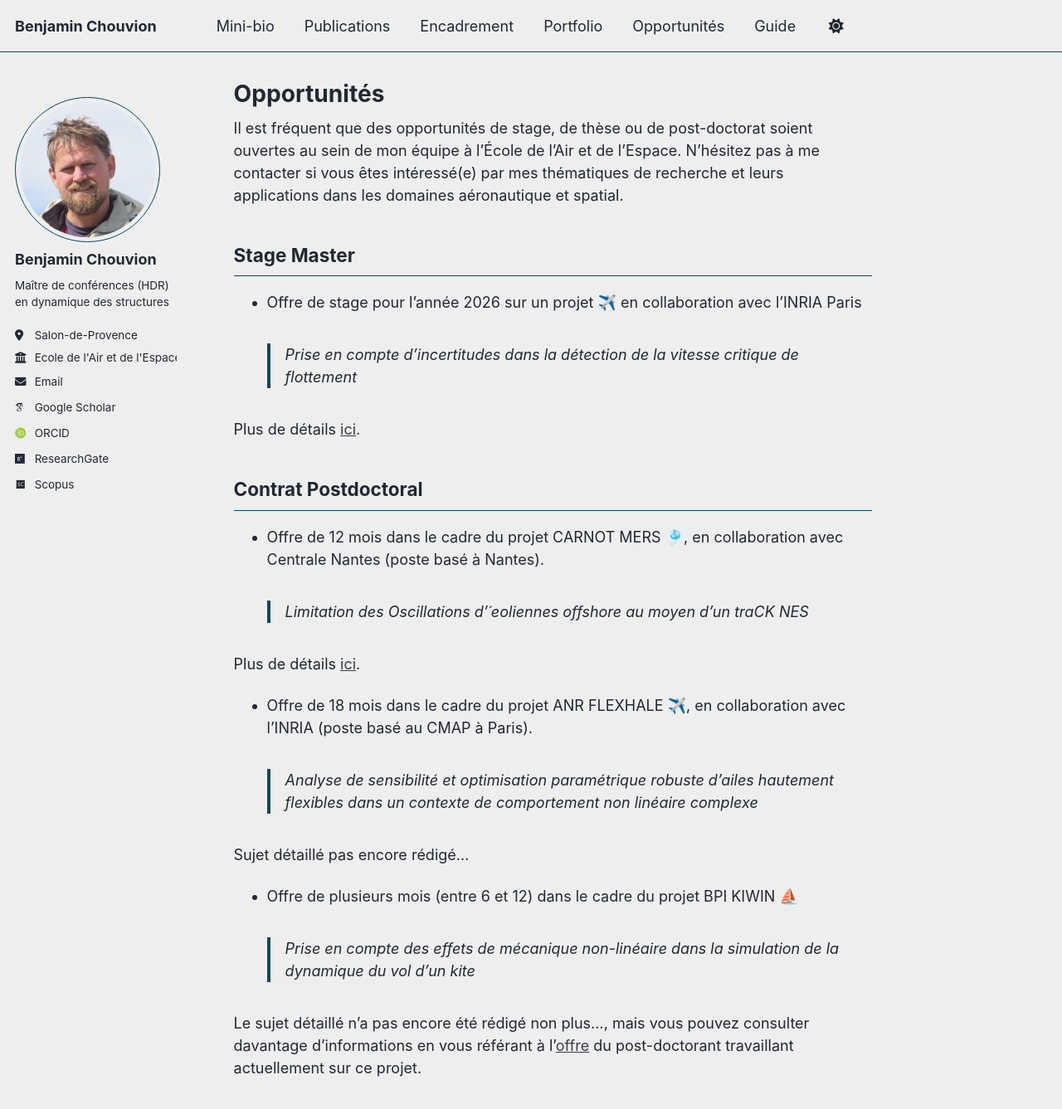
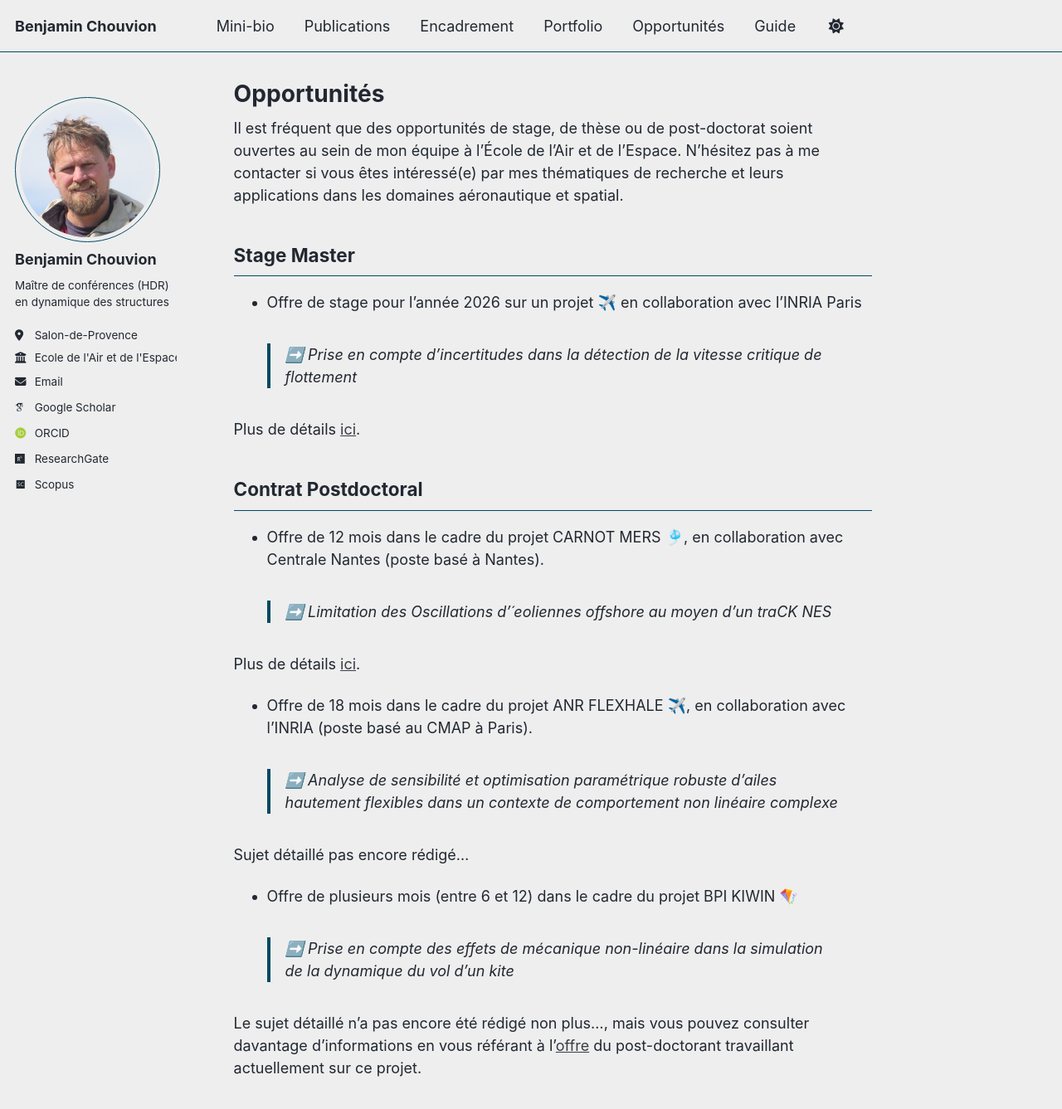
Before and after one commit to benjamin-chouvion/benjamin-chouvion.github.io, a Jekyll site: the page built from _pages/opportunites.md, in a window 1280 px wide and 1352 px high. Shown: the top 1337 px of the window at 83% size. Built offline with Jekyll 4.4.1, drawn with Linux system fonts in a browser that asks for light colours; emoji names are drawn with the system emoji font; some web fonts are replaced; a script bundle is joined from its source files by our own code; library files that are not in the unit come from our copies; some of the changed lines change nothing that is shown.

Commit message:
Update opportunites.md

```diff
--- a/_pages/opportunites.md
+++ b/_pages/opportunites.md
@@ -7,23 +7,23 @@ author_profile: true
 Il est fréquent que des opportunités de stage, de thèse ou de post-doctorat soient ouvertes au sein de mon équipe à l’École de l’Air et de l’Espace. N’hésitez pas à me contacter si vous êtes intéressé(e) par mes thématiques de recherche et leurs applications dans les domaines aéronautique et spatial.
 
 ## Stage Master
-- Offre de stage pour l'année 2026 sur un projet :airplane: en collaboration avec l'INRIA Paris
-  > Prise en compte d'incertitudes dans la détection de la vitesse critique de flottement
+- Offre de stage pour l'année 2026 sur un projet ✈️ en collaboration avec l'INRIA Paris
+  > ➡️ Prise en compte d'incertitudes dans la détection de la vitesse critique de flottement
 
 Plus de détails [ici](/files/sujet_stage_FLEXHALE_2026.pdf).
 
 ## Contrat Postdoctoral
 - Offre de 12 mois dans le cadre du projet CARNOT MERS :wind_chime:, en collaboration avec Centrale Nantes (poste basé à Nantes).
-  > Limitation des Oscillations d’´eoliennes offshore au moyen d’un traCK NES
+  > ➡️ Limitation des Oscillations d’´eoliennes offshore au moyen d’un traCK NES
 
 Plus de détails [ici](/files/LOCKNES.pdf).
 
- - Offre de 18 mois dans le cadre du projet ANR FLEXHALE :airplane:, en collaboration avec l'INRIA (poste basé au CMAP à Paris).
-  > Analyse de sensibilité et optimisation paramétrique robuste d’ailes hautement flexibles dans un contexte de comportement non linéaire complexe
+ - Offre de 18 mois dans le cadre du projet ANR FLEXHALE ✈️, en collaboration avec l'INRIA (poste basé au CMAP à Paris).
+  > ➡️ Analyse de sensibilité et optimisation paramétrique robuste d’ailes hautement flexibles dans un contexte de comportement non linéaire complexe
 
 Sujet détaillé pas encore rédigé...
 
-- Offre de plusieurs mois (entre 6 et 12) dans le cadre du projet BPI KIWIN :sailboat:
-  > Prise en compte des effets de mécanique non-linéaire dans la simulation de la dynamique du vol d'un kite
+- Offre de plusieurs mois (entre 6 et 12) dans le cadre du projet BPI KIWIN 🪁
+  > ➡️ Prise en compte des effets de mécanique non-linéaire dans la simulation de la dynamique du vol d'un kite
 
 Le sujet détaillé n’a pas encore été rédigé non plus..., mais vous pouvez consulter davantage d’informations en vous référant à l’[offre](/files/postdocEAE-KIWIN2025.pdf) du post-doctorant travaillant actuellement sur ce projet.
```
